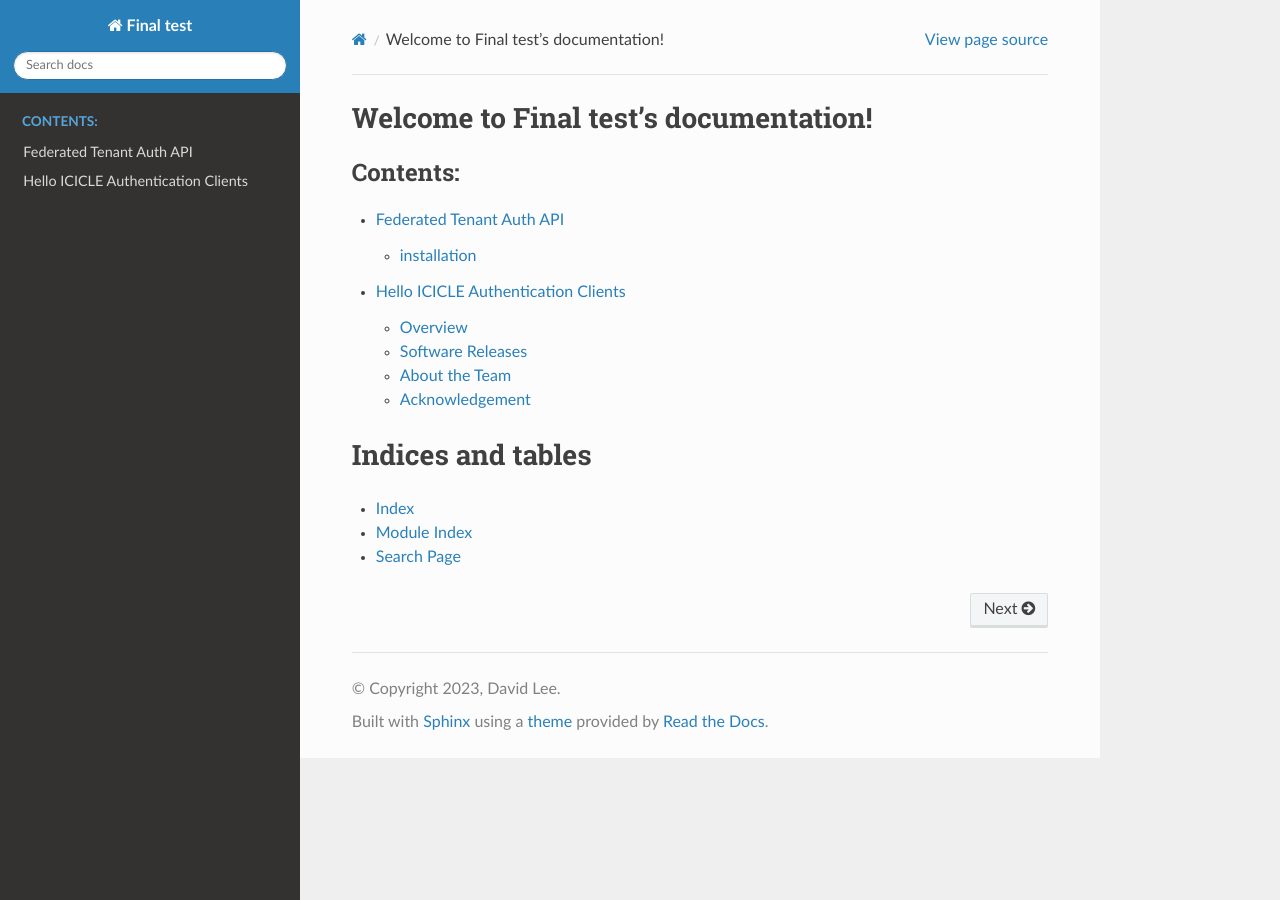
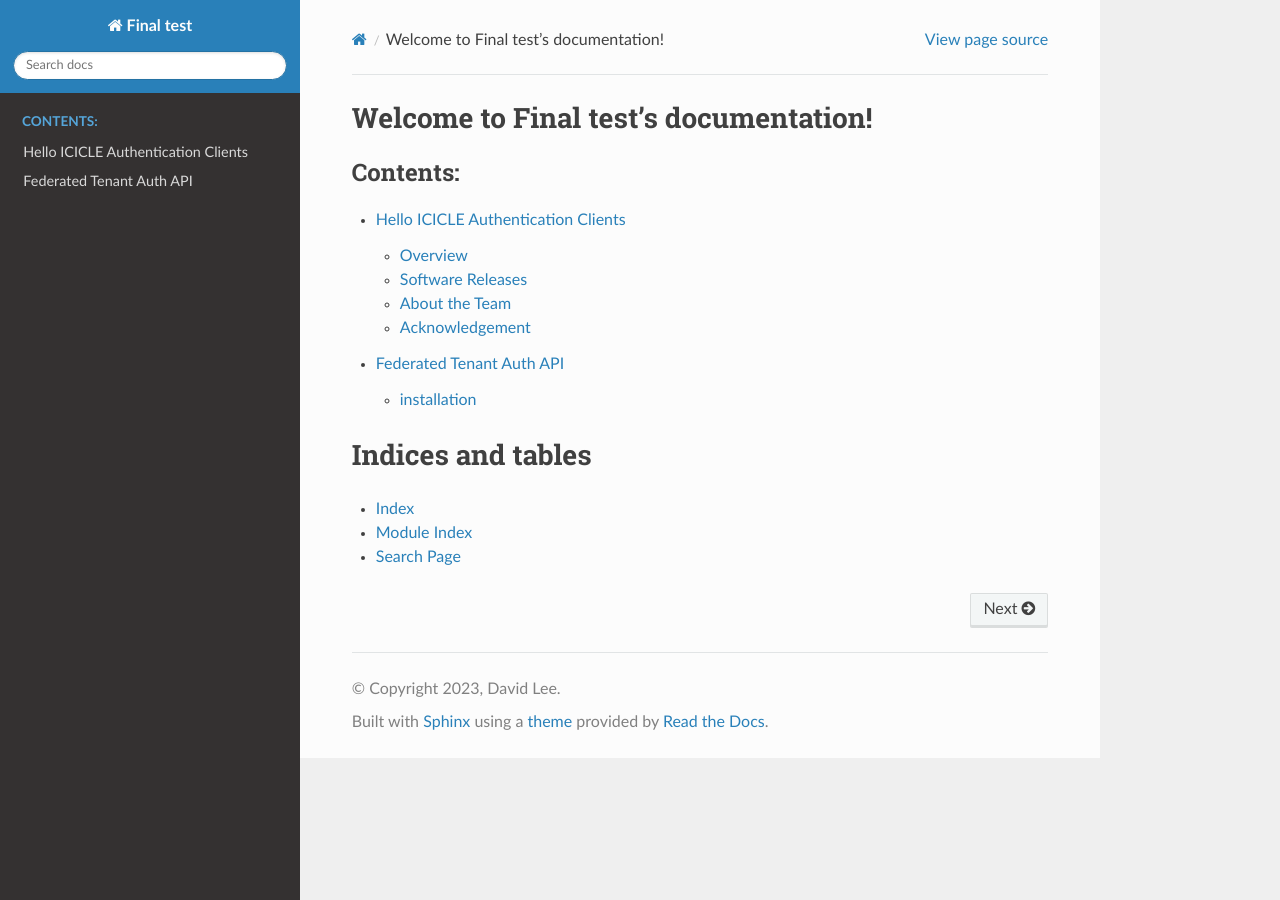
Before and after one commit to TurtleLions/final-test, a Sphinx documentation site: the page built from docs/index.rst, in a window 1280 px wide. Built offline with Sphinx 7.4.7 and the Read the Docs theme 2.0.0, drawn with Linux system fonts in a browser that asks for light colours; pages that are not in the unit, such as notebooks, are missing from menus.

```diff
--- a/docs/index.rst
+++ b/docs/index.rst
@@ -10,8 +10,8 @@ Welcome to Final test's documentation!
    :maxdepth: 2
    :caption: Contents:
 
+   md
    rst
-   md
    CI-Components-Catalog/README
 
 
```
